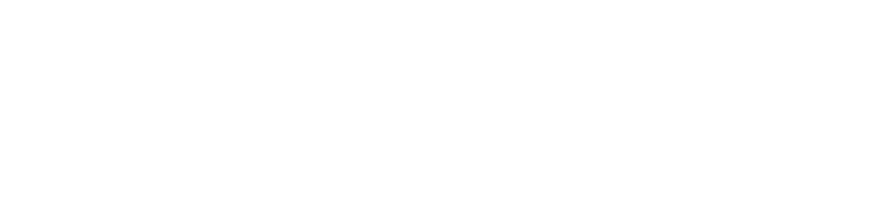
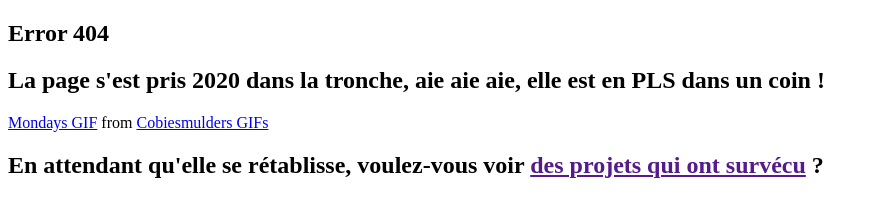
Before and after one commit to Nath-A/404-page, a plain HTML site: page error404.html in a window 1280 px wide. Shown: the whole page, without its empty margins (0-878 px from the left). Drawn offline with Linux system fonts and the light colour scheme; a script that the page names is missing.

Commit message:
Création du contenu html + maj du readme

```diff
--- a/error404.html
+++ b/error404.html
@@ -4,9 +4,16 @@
     <meta charset="UTF-8">
     <meta name="viewport" content="width=device-width, initial-scale=1.0">
     <link rel="stylesheet" href="style.css">
-    <title>Document</title>
+    <title>Error 404</title>
 </head>
 <body>
+    <section>
+        <h1>Error 404</h1>
+        <h2>La page s'est pris 2020 dans la tronche, aie aie aie, elle est en PLS dans un coin !</h2>
+        <div class="tenor-gif-embed" data-postid="3550883" data-share-method="host" data-width="100%" data-aspect-ratio="2.4038461538461537"><a href="https://tenor.com/view/cobie-smulders-sad-crying-wine-upset-gif-3550883">Mondays GIF</a> from <a href="https://tenor.com/search/cobiesmulders-gifs">Cobiesmulders GIFs</a></div><script type="text/javascript" async src="https://tenor.com/embed.js"></script>
+        <h2>En attendant qu'elle se rétablisse, voulez-vous voir <a href="">des projets qui ont survécu</a> ?</h2>
+    </section>
+
 
 </body>
 </html>
```
Also changed, not shown: 1 other file.
